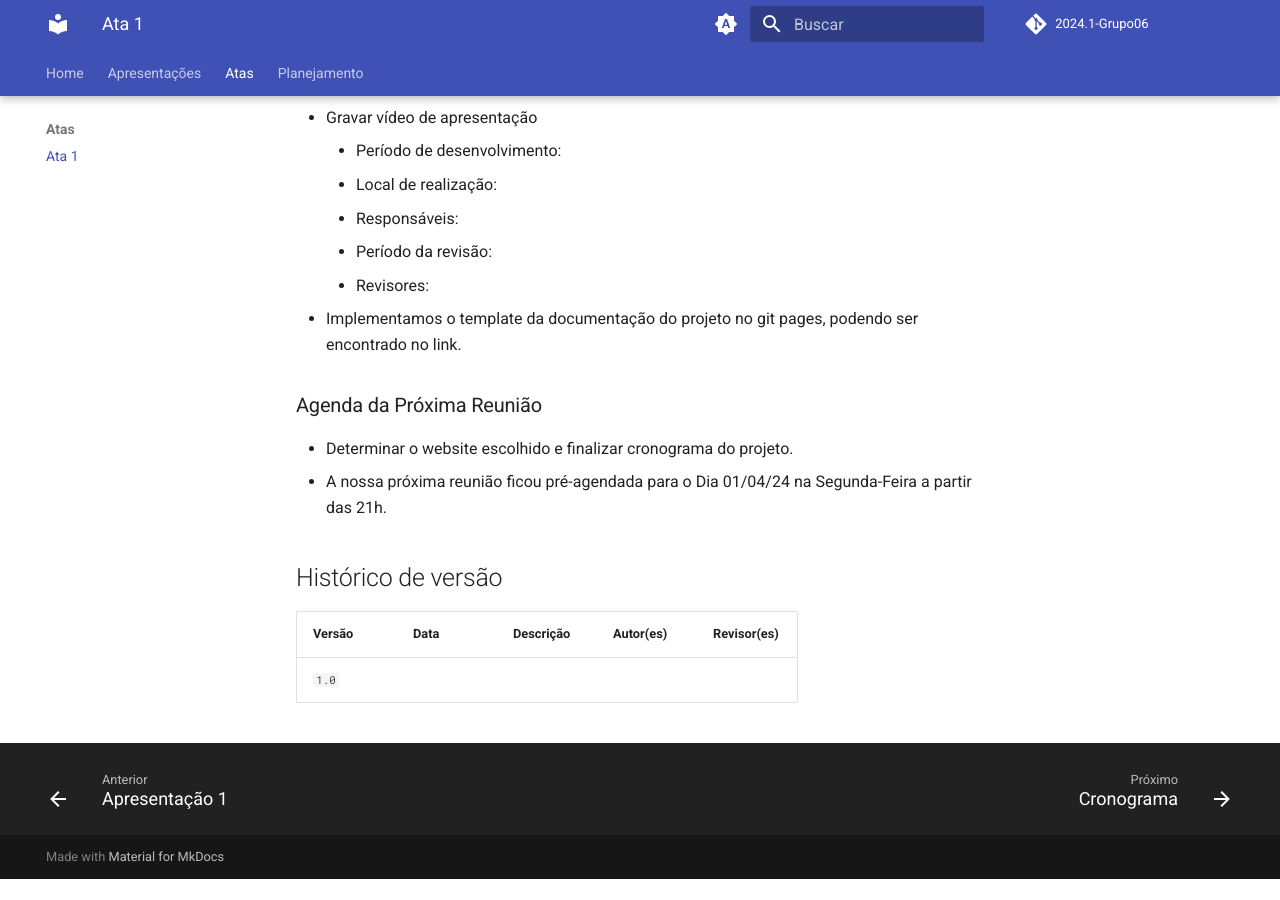
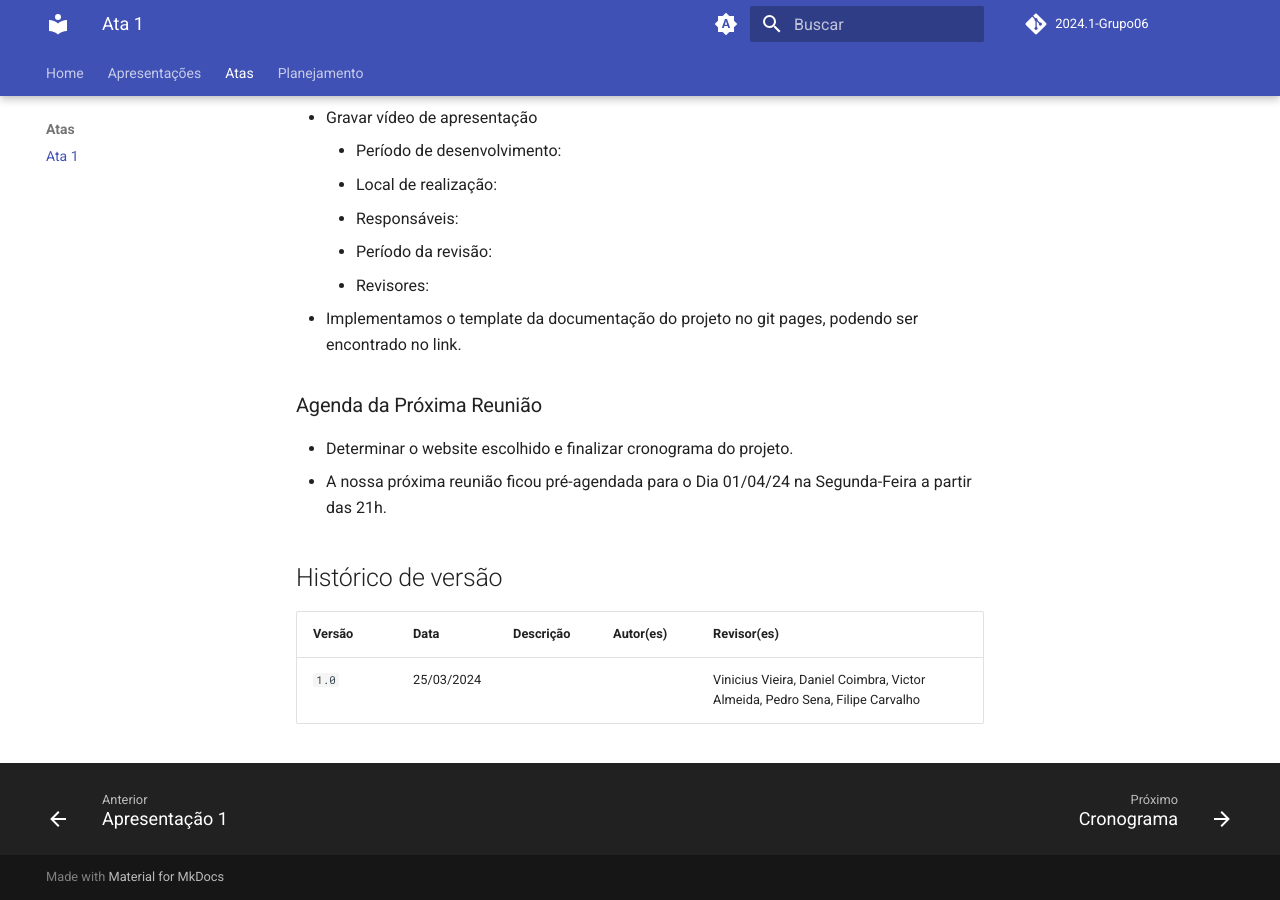
Before and after one commit to Interacao-Humano-Computador/2024.1-Grupo06, an MkDocs documentation site: the page built from docs/atas/ata1.md, in a window 1280 px wide and 900 px high, scrolled down 2679 px. Built offline with MkDocs 1.6.1 and Material for MkDocs 9.7.7, drawn with Linux system fonts in a browser that asks for light colours; comment, search, counter and statistics services are not loaded; the version menu is left out; before the commit the page ends 3558 px from its top, so only the background shows below that.

Commit message:
Adjust on Ata 1 with correct version history

```diff
--- a/docs/atas/ata1.md
+++ b/docs/atas/ata1.md
@@ -87,4 +87,4 @@
 
 | Versão| Data | Descrição  | Autor(es)  | Revisor(es) |
 | ------- | ------ | ------- | -------- | -------- |
-| `1.0` | | | | |
+| `1.0` | 25/03/2024| | | Vinicius Vieira, Daniel Coimbra, Victor Almeida, Pedro Sena, Filipe Carvalho |
```
Also changed, not shown: site/atas/ata1/index.html, site/search/search_index.json, 1 other file.
